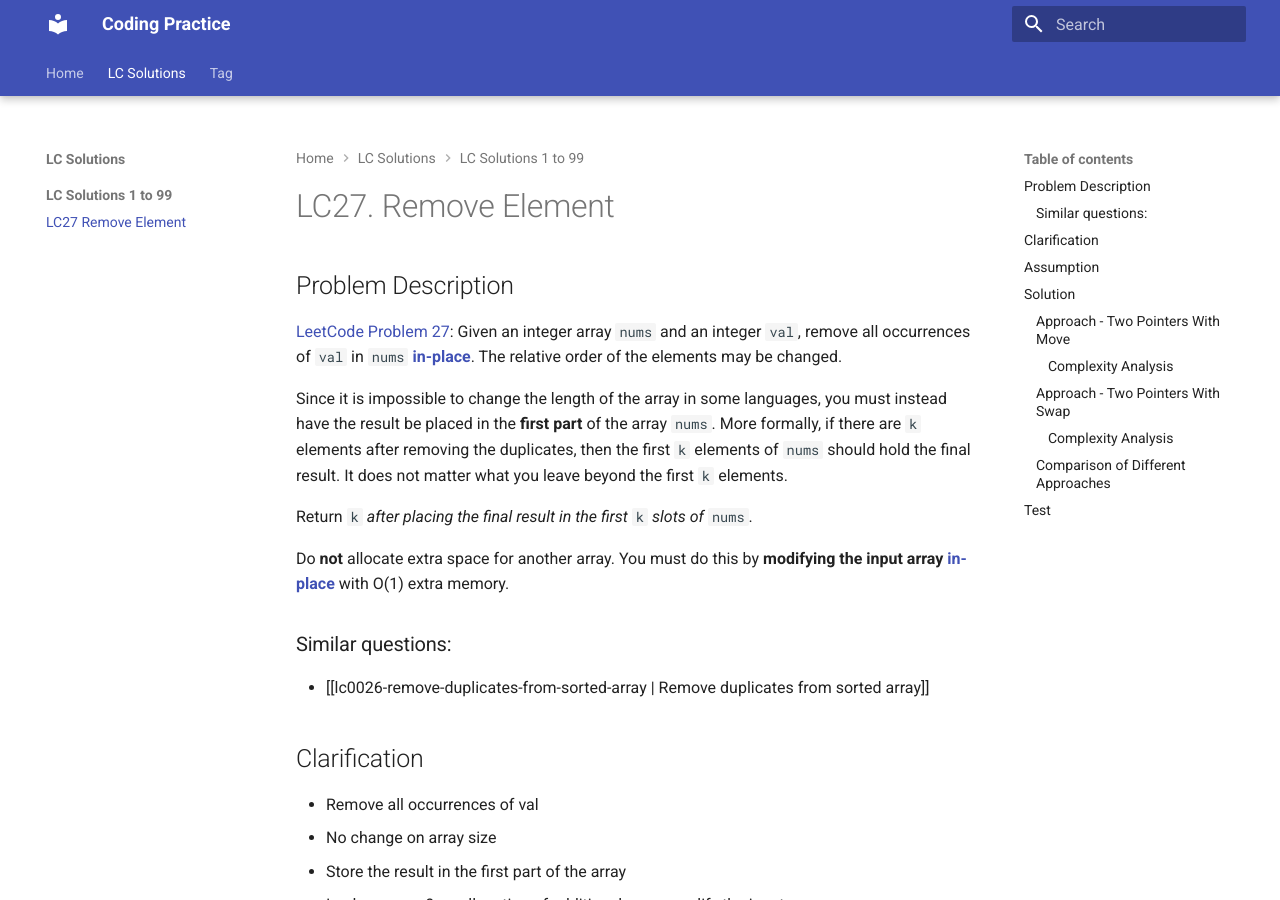
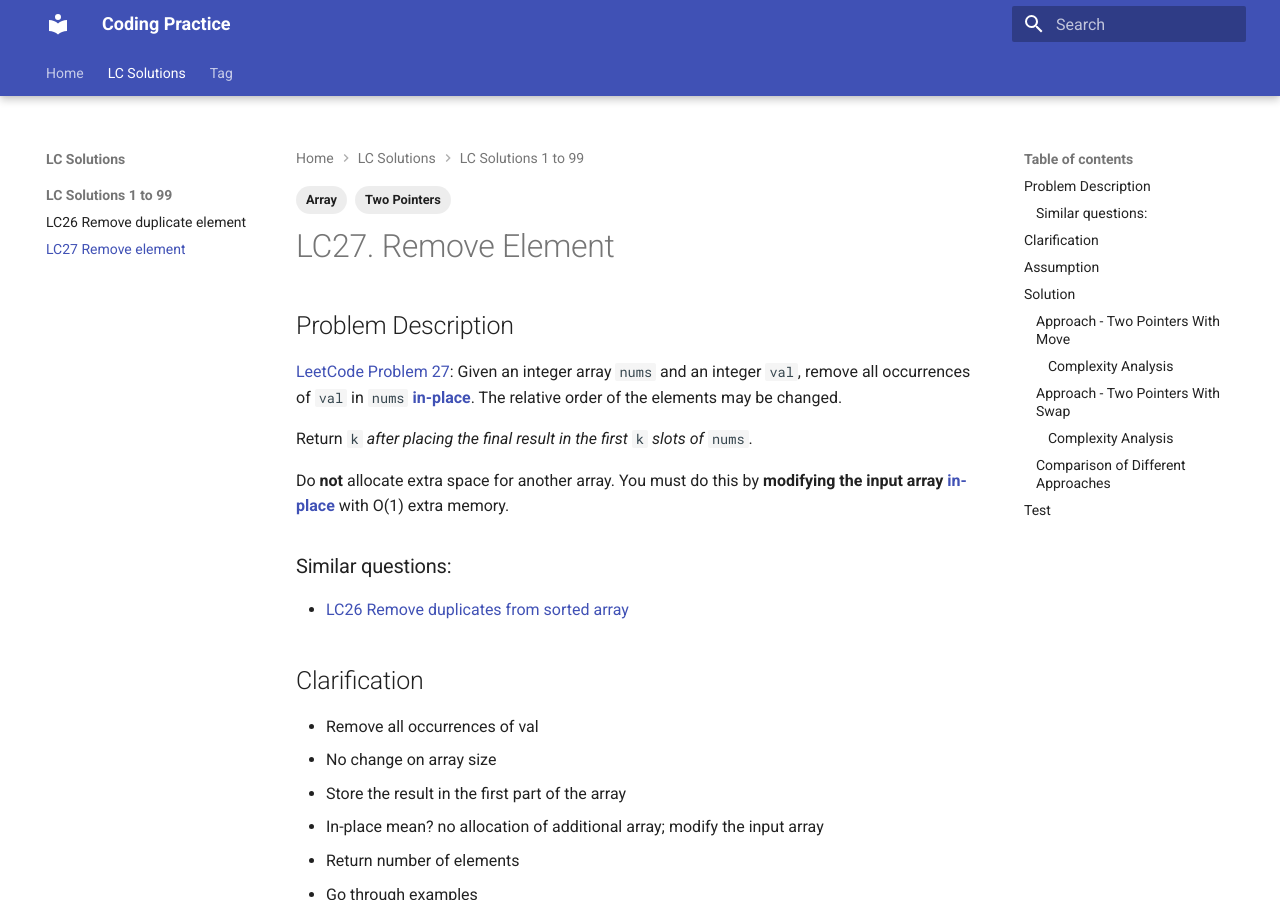
Before and after one commit to RogerLuo-Code/coding-practice, an MkDocs documentation site: the page built from docs/lc-solutions/lc0001-0099/lc0027-remove-element.md, in a window 1280 px wide and 900 px high. Built offline with MkDocs 1.6.1 and Material for MkDocs 9.7.7, drawn with Linux system fonts in a browser that asks for light colours; some of the changed text lies outside the part shown.

Commit message:
Add LC26 solution

```diff
--- a/docs/lc-solutions/lc0001-0099/lc0027-remove-element.md
+++ b/docs/lc-solutions/lc0001-0099/lc0027-remove-element.md
@@ -1,15 +1,19 @@
+---
+tags:
+    - Array
+    - Two Pointers
+---
+
 # LC27. Remove Element
 ## Problem Description
 [LeetCode Problem 27](https://leetcode.com/problems/remove-element/): Given an integer array `nums` and an integer `val`, remove all occurrences of `val` in `nums` [**in-place**](https://en.wikipedia.org/wiki/In-place_algorithm). The relative order of the elements may be changed.
-
-Since it is impossible to change the length of the array in some languages, you must instead have the result be placed in the **first part** of the array `nums`. More formally, if there are `k` elements after removing the duplicates, then the first `k` elements of `nums` should hold the final result. It does not matter what you leave beyond the first `k` elements.
 
 Return `k` _after placing the final result in the first_ `k` _slots of_ `nums`.
 
 Do **not** allocate extra space for another array. You must do this by **modifying the input array [in-place](https://en.wikipedia.org/wiki/In-place_algorithm)** with O(1) extra memory.
 
 ### Similar questions:
-- [[lc0026-remove-duplicates-from-sorted-array | Remove duplicates from sorted array]]
+- [LC26 Remove duplicates from sorted array](lc0026-remove-duplicates-from-sorted-array.md)
 
 ## Clarification
 - Remove all occurrences of val
--- a/mkdocs.yml
+++ b/mkdocs.yml
@@ -14,6 +14,8 @@
     - navigation.top
     - search.suggest
     - content.tabs.link
+    - content.code.annotate
+    - content.code.copy
 
 # Plugins
 plugins:
@@ -63,7 +65,8 @@
   - Home: index.md
   - LC Solutions:
     - LC Solutions 1 to 99:
-      - LC27 Remove Element: lc-solutions/lc0001-0099/lc0027-remove-element.md
+      - LC26 Remove duplicate element: lc-solutions/lc0001-0099/lc0026-remove-duplicates-from-sorted-array.md
+      - LC27 Remove element: lc-solutions/lc0001-0099/lc0027-remove-element.md
   # - LC Solutions 500 to 999:
   # - LC Solutions 1000 to 1499:
   # - LC Solutions 1500 to 1999:
```
Also changed, not shown: docs/lc-solutions/lc0001-0099/lc0026-remove-duplicates-from-sorted-array.md (added, +76 -0 lines).
